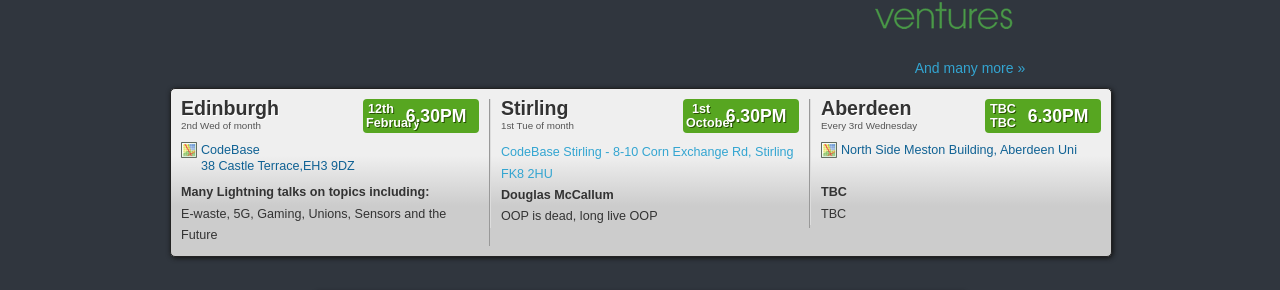
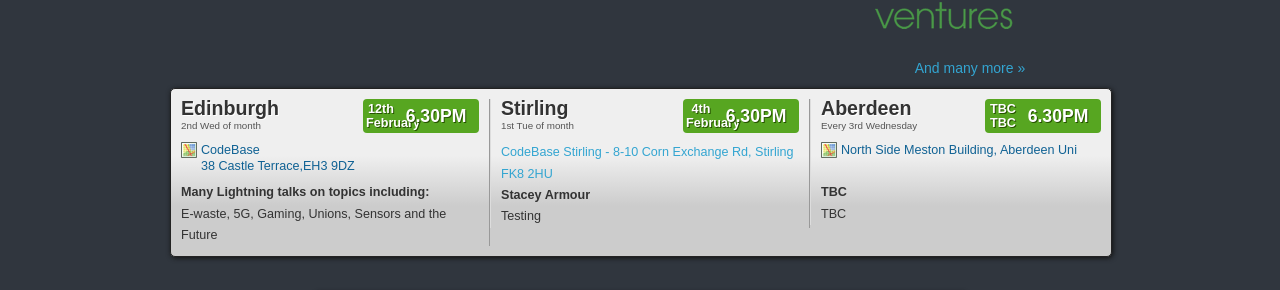
Before and after one commit to techmeetup/techmeetup.co.uk, a Jekyll site: the page built from index.html, in a window 1280 px wide. Shown: the part 311-601 px from the top of the page. Built offline with Jekyll 4.4.1, drawn with Linux system fonts in a browser that asks for light colours.

Commit message:
Updated Stirling for February

```diff
--- a/_data/index.json
+++ b/_data/index.json
@@ -22,12 +22,12 @@
   "stirling": {
     "speakers": [
      {
-        "name": "Douglas McCallum",
-        "talk": "OOP is dead, long live OOP"
+        "name": "Stacey Armour",
+        "talk": "Testing"
       }
     ],
-    "day": "1st",
-    "month": "October"
+    "day": "4th",
+    "month": "February"
   },
   "aberdeen": {
     "speakers": [
```
